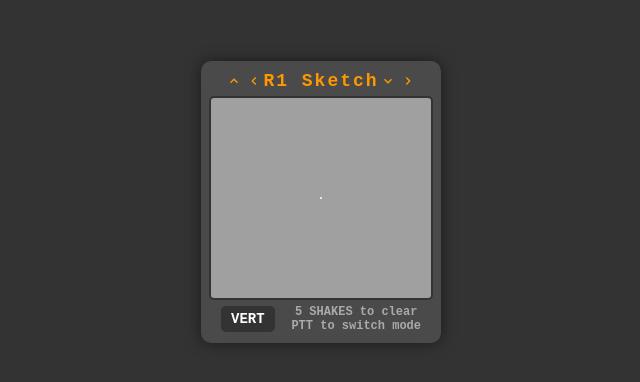
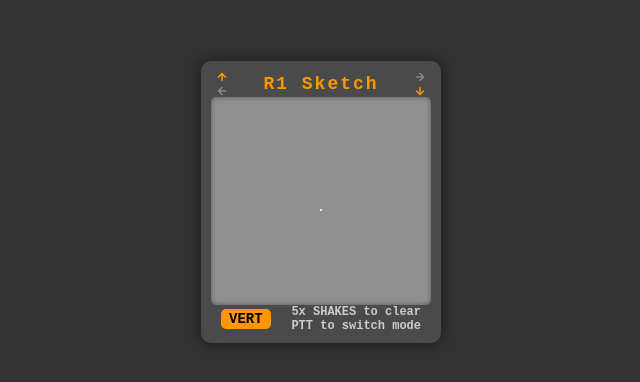
Before and after one commit to chaosmethod/R1-Sketch, a plain HTML site: page index.html in a window 1280 px wide. Shown: the part 198-580 px from the top of the page, without its empty margins (319-959 px from the left). Drawn offline with Linux system fonts and the light colour scheme.

Commit message:
Update index.html

```diff
--- a/index.html
+++ b/index.html
@@ -2,32 +2,29 @@
 <html lang="en">
 <head>
     <meta charset="UTF-8">
-    <meta name="viewport" content="width=device-width, initial-scale=1.0, user-scalable=no">
+    <meta name="viewport" content="width=device-width, initial-scale=1.0">
     <title>R1 Sketch</title>
     <style>
         :root {
             --background-color: #333333;
-            --canvas-background: #a0a0a0; /* Darkened from #c0c0c0 */
+            --canvas-background: #8f8f8f;
             --line-color: #222222;
-            --cursor-color: #ffffff; /* Changed to white */
+            --cursor-color: #ffffff;
             --text-color: #ffffff;
             --accent-color: #ff9800;
+            --inactive-arrow-color: #888; /* Color for inactive arrows */
         }
 
-        body, html {
-            margin: 0;
-            padding: 0;
-            width: 100%;
-            height: 100%;
-            overflow: hidden;
+        body {
+            font-family: 'Courier New', Courier, monospace;
             background-color: var(--background-color);
             color: var(--text-color);
-            font-family: 'Courier New', Courier, monospace;
-            -webkit-user-select: none;
-            user-select: none;
             display: flex;
             justify-content: center;
             align-items: center;
+            height: 100vh;
+            margin: 0;
+            overflow: hidden;
         }
 
         .game-container {
@@ -47,36 +44,42 @@
         .header {
             width: 100%;
             text-align: center;
-            font-size: 18px; /* Reduced from 20px */
-            font-weight: bold;
+            font-size: 18px;
             color: var(--accent-color);
             letter-spacing: 2px;
             display: flex;
             justify-content: space-between;
             align-items: center;
-            padding: 0 15px;
+            padding: 0 5px;
             box-sizing: border-box;
         }
 
-        .arrow-group {
+        .header .arrow-group {
             display: flex;
+            flex-direction: column; /* Stack arrows vertically */
             align-items: center;
-            gap: 4px;
+            gap: 2px; /* Adjust gap for vertical stacking */
         }
 
         .header svg {
-            width: 16px;
-            height: 16px;
-            fill: var(--accent-color);
+            width: 12px;
+            height: 12px;
+            fill: none;
+            stroke: var(--accent-color);
+            stroke-width: 3px; /* Makes the arrows bold */
+            stroke-linecap: round;
+            stroke-linejoin: round;
+            transition: stroke 0.2s ease;
         }
 
         .canvas-container {
             position: relative;
             width: 220px;
-            height: 200px;
-            border: 2px solid var(--background-color);
+            height: 225px; /* Increased height even more */
+            background-color: var(--canvas-background);
             border-radius: 5px;
-            background-color: var(--canvas-background);
+            box-shadow: inset 0 0 5px rgba(0,0,0,0.4);
+            overflow: hidden; /* Ensures cursor doesn't go outside */
         }
 
         #drawingCanvas {
@@ -89,164 +92,153 @@
             height: 2px;
             background-color: var(--cursor-color);
             border-radius: 50%;
-            pointer-events: none;
-            /* border removed */
-            /* Switched from transform to top/left for more reliable positioning */
+            transform: translate(-50%, -50%); /* Center the cursor on its coordinates */
+            pointer-events: none; /* Make sure it doesn't interfere with mouse events */
         }
 
         .footer {
             width: 100%;
             display: flex;
-            justify-content: space-between; /* Adjusted for better layout */
+            justify-content: space-between;
             align-items: center;
             font-size: 14px;
             font-weight: bold;
-            padding: 0 10px; /* Added padding */
+            padding: 0 10px;
             box-sizing: border-box;
         }
 
+        /* Removed mode-stack styles */
+
         .mode-indicator {
-            padding: 5px 10px;
+            padding: 2px 8px;
             border-radius: 5px;
-            background-color: var(--background-color);
-            transition: all 0.2s;
+            background-color: #333;
+            color: #ccc;
         }
 
-        .mode-indicator.horizontal {
+        .mode-indicator.active {
             background-color: var(--accent-color);
             color: #000;
         }
 
-        /* Removed coords-indicator styles */
-
         .instructions {
              font-size: 12px;
              text-align: center;
-             color: #aaa;
+             color: #ccc;
         }
 
+        .hidden {
+            display: none;
+        }
     </style>
 </head>
 <body>
 
     <div class="game-container">
         <div class="header">
-            <div class="arrow-group">
+             <div class="arrow-group">
                 <!-- Up Arrow -->
-                <svg viewBox="0 0 24 24"><path d="M12 8l-6 6 1.41 1.41L12 10.83l4.59 4.58L18 14z"/></svg>
+                <svg id="upArrow" viewBox="0 0 24 24"><path d="M12 19V5m-7 7l7-7 7 7"/></svg>
                 <!-- Left Arrow -->
-                <svg viewBox="0 0 24 24"><path d="M15.41 16.59L10.83 12l4.58-4.59L14 6l-6 6 6 6 1.41-1.41z"/></svg>
+                <svg id="leftArrow" viewBox="0 0 24 24"><path d="M5 12h14m-7-7l-7 7 7 7"/></svg>
             </div>
-            <span id="headerTitle">R1 Sketch</span>
-            <div class="arrow-group">
-                <!-- Down Arrow -->
-                <svg viewBox="0 0 24 24"><path d="M12 16l-6-6 1.41-1.41L12 13.17l4.59-4.58L18 10z"/></svg>
-                <!-- Right Arrow -->
-                <svg viewBox="0 0 24 24"><path d="M8.59 16.59L13.17 12 8.59 7.41 10 6l6 6-6 6-1.41-1.41z"/></svg>
+            <span id="headerTitle"><b>R1 Sketch</b></span>
+             <div class="arrow-group">
+                 <!-- Right Arrow (Now first in this group) -->
+                <svg id="rightArrow" viewBox="0 0 24 24"><path d="M19 12H5m7 7l7-7-7-7"/></svg>
+                 <!-- Down Arrow (Now second in this group) -->
+                <svg id="downArrow" viewBox="0 0 24 24"><path d="M12 5v14m7-7l-7 7-7-7"/></svg>
             </div>
         </div>
 
         <div class="canvas-container">
-            <canvas id="drawingCanvas" width="220" height="200"></canvas>
+            <canvas id="drawingCanvas" width="220" height="225"></canvas>
             <div id="cursor"></div>
         </div>
 
         <div class="footer">
-            <div id="modeIndicator" class="mode-indicator">VERT</div>
-            <div class="instructions">5 SHAKES to clear<br>PTT to switch mode</div>
+            <div> <!-- Wrapper to keep it on the left -->
+                <div id="vertIndicator" class="mode-indicator active">VERT</div>
+                <div id="horizIndicator" class="mode-indicator hidden">HORIZ</div>
+            </div>
+            <div class="instructions">5x SHAKES to clear<br>PTT to switch mode</div>
         </div>
     </div>
 
     <script>
-        // --- Mock Rabbit R1 SDK for Browser Testing ---
-        if (typeof window.creationSensors === 'undefined') {
-            console.log("SDK not found. Using mock for browser testing.");
-
-            window.creationSensors = {
+        // --- Mock Rabbit R1 SDK for browser testing ---
+        (function() {
+            if (window.creationSensors) return;
+            console.log("Mock R1 SDK loaded for browser testing.");
+            const mockSDK = {
                 accelerometer: {
-                    _shakeCallback: null,
-                    start: function(callback) { this._shakeCallback = callback; },
-                    stop: function() { this._shakeCallback = null; },
-                    _triggerShake: function() {
-                        if(this._shakeCallback) this._shakeCallback({x: 5, y: 5, z: 5});
+                    start: function(callback) { this.callback = callback; },
+                    stop: function() { this.callback = null; },
+                    _simulateShake: function() {
+                        if (this.callback) { this.callback({ x: 5, y: 1, z: 1 }); }
                     }
                 }
             };
-
+            window.creationSensors = mockSDK;
+            document.addEventListener('mousedown', (e) => {
+                 if(e.button === 0) { window.dispatchEvent(new Event('sideClick')); }
+                 if(e.button === 1) { for (let i = 0; i < 5; i++) { mockSDK.accelerometer._simulateShake(); } }
+            });
             document.addEventListener('keydown', (e) => {
-                if (e.key === 'ArrowUp') window.dispatchEvent(new Event('scrollUp'));
-                if (e.key === 'ArrowDown') window.dispatchEvent(new Event('scrollDown'));
-                if (e.key === 'p' || e.key === 'P') window.dispatchEvent(new Event('sideClick'));
-                if (e.key === 's' || e.key === 'S') window.creationSensors.accelerometer._triggerShake();
+                if (e.code === 'Space') { e.preventDefault(); window.dispatchEvent(new Event('sideClick')); }
+                if (e.key === 'ArrowUp') { e.preventDefault(); window.dispatchEvent(new Event('scrollUp')); }
+                else if (e.key === 'ArrowDown') { e.preventDefault(); window.dispatchEvent(new Event('scrollDown')); }
             });
-
             document.addEventListener('wheel', (e) => {
                 e.preventDefault();
-                if (e.deltaY < 0) window.dispatchEvent(new Event('scrollUp'));
-                else if (e.deltaY > 0) window.dispatchEvent(new Event('scrollDown'));
+                if (e.deltaY < 0) { window.dispatchEvent(new Event('scrollUp')); }
+                else { window.dispatchEvent(new Event('scrollDown')); }
             }, { passive: false });
-
-            document.addEventListener('mousedown', (e) => {
-                if (e.button === 0) { // Left Click for PTT
-                    window.dispatchEvent(new Event('sideClick'));
-                }
-                if (e.button === 1) { // Middle Mouse Click to clear
-                    e.preventDefault();
-                    clearCanvas();
-                }
-            });
-        }
-
+        })();
 
         // --- Game Logic ---
         const canvas = document.getElementById('drawingCanvas');
         const ctx = canvas.getContext('2d');
         const cursorElement = document.getElementById('cursor');
-        const modeIndicator = document.getElementById('modeIndicator');
-        const headerTitle = document.getElementById('headerTitle'); // Target the title span specifically
+        const vertIndicator = document.getElementById('vertIndicator');
+        const horizIndicator = document.getElementById('horizIndicator');
+        // Removed modeStack
+        const headerTitle = document.getElementById('headerTitle');
+        const upArrow = document.getElementById('upArrow');
+        const downArrow = document.getElementById('downArrow');
+        const leftArrow = document.getElementById('leftArrow');
+        const rightArrow = document.getElementById('rightArrow');
+
+        const rootStyles = getComputedStyle(document.documentElement);
+        const accentColor = rootStyles.getPropertyValue('--accent-color').trim();
+        const inactiveColor = rootStyles.getPropertyValue('--inactive-arrow-color').trim();
 
         let pos = { x: canvas.width / 2, y: canvas.height / 2 };
         let lastPos = { x: pos.x, y: pos.y };
         let isHorizontalMode = false;
-        const moveStep = 2;
+        const step = 2;
 
-        // Shake to clear variables
         let shakeCount = 0;
+        let lastShakeTime = 0;
         let shakeResetTimer = null;
-        let canShake = true;
 
-        function init() {
-            ctx.strokeStyle = 'var(--line-color)';
-            ctx.lineWidth = 3;
-            ctx.lineCap = 'round';
-            ctx.lineJoin = 'round';
-
-            updateCursor();
-
-            window.addEventListener('scrollUp', handleScrollUp);
-            window.addEventListener('scrollDown', handleScrollDown);
-            window.addEventListener('sideClick', toggleDrawMode);
-
-            if(window.creationSensors && window.creationSensors.accelerometer) {
-                window.creationSensors.accelerometer.start(handleShake);
-            }
+        function updateCursor() {
+            cursorElement.style.left = `${pos.x}px`;
+            cursorElement.style.top = `${pos.y}px`;
         }
 
         function handleShake(data) {
-            if ((data.x > 3 || data.y > 3) && canShake) {
-                canShake = false; // Debounce to register shake once
-                setTimeout(() => { canShake = true; }, 300); // Cooldown for next shake
-
+            const SHAKE_THRESHOLD = 3;
+            const now = Date.now();
+            if (Math.abs(data.x) > SHAKE_THRESHOLD && (now - lastShakeTime > 200)) {
+                lastShakeTime = now;
                 shakeCount++;
-
-                headerTitle.textContent = `SHAKE ${shakeCount}/5`;
-
+                headerTitle.innerHTML = `<b>SHAKE ${shakeCount}/5</b>`;
                 clearTimeout(shakeResetTimer);
                 shakeResetTimer = setTimeout(() => {
                     shakeCount = 0;
-                    headerTitle.innerHTML = 'R1 Sketch'; // Reset header text if combo fails
-                }, 1500); // 1.5s window to complete all shakes
-
+                    headerTitle.innerHTML = '<b>R1 Sketch</b>';
+                }, 1500);
                 if (shakeCount >= 5) {
                     clearTimeout(shakeResetTimer);
                     shakeCount = 0;
@@ -257,80 +249,81 @@
 
         function clearCanvas() {
             ctx.clearRect(0, 0, canvas.width, canvas.height);
-            // The cursor position (pos) is intentionally NOT reset.
-            // We just need to sync lastPos to the current pos to prevent a stray line on the next move.
             lastPos.x = pos.x;
             lastPos.y = pos.y;
             updateCursor();
+            headerTitle.innerHTML = '<b>CLEARED!</b>';
+            setTimeout(() => {
+                headerTitle.innerHTML = '<b>R1 Sketch</b>';
+            }, 800);
+        }
 
-            headerTitle.textContent = 'CLEARED!';
-            setTimeout(() => {
-                headerTitle.innerHTML = 'R1 Sketch';
-            }, 800);
+        function updateIndicators() {
+            const isHoriz = isHorizontalMode;
+            // Toggle hidden class to show only one indicator
+            vertIndicator.classList.toggle('hidden', isHoriz);
+            horizIndicator.classList.toggle('hidden', !isHoriz);
+
+            // Set active class for styling
+            vertIndicator.classList.toggle('active', !isHoriz);
+            horizIndicator.classList.toggle('active', isHoriz);
+
+            upArrow.style.stroke = isHoriz ? inactiveColor : accentColor;
+            downArrow.style.stroke = isHoriz ? inactiveColor : accentColor;
+            leftArrow.style.stroke = isHoriz ? accentColor : inactiveColor;
+            rightArrow.style.stroke = isHoriz ? accentColor : inactiveColor;
         }
 
         function toggleDrawMode() {
             isHorizontalMode = !isHorizontalMode;
-            updateModeIndicator();
+            updateIndicators();
         }
 
-        function updateModeIndicator() {
-            const modeText = isHorizontalMode ? 'HORIZ' : 'VERT';
-            modeIndicator.textContent = modeText;
-
-            if (isHorizontalMode) {
-                modeIndicator.classList.add('horizontal');
-            } else {
-                modeIndicator.classList.remove('horizontal');
-            }
+        function draw() {
+            pos.x = Math.max(0, Math.min(canvas.width, pos.x));
+            pos.y = Math.max(0, Math.min(canvas.height, pos.y));
+            ctx.beginPath();
+            ctx.moveTo(lastPos.x, lastPos.y);
+            ctx.lineTo(pos.x, pos.y);
+            ctx.stroke();
+            updateCursor();
         }
 
         function handleScrollUp() {
             lastPos.x = pos.x;
             lastPos.y = pos.y;
             if (isHorizontalMode) {
-                pos.x -= moveStep; // Scroll Up now moves LEFT
+                pos.x -= step; // UP = LEFT
             } else {
-                pos.y -= moveStep;
+                pos.y -= step; // UP = UP
             }
-            updatePosition();
+            draw();
         }
 
         function handleScrollDown() {
             lastPos.x = pos.x;
             lastPos.y = pos.y;
             if (isHorizontalMode) {
-                pos.x += moveStep; // Scroll Down now moves RIGHT
+                pos.x += step; // DOWN = RIGHT
             } else {
-                pos.y += moveStep;
+                pos.y += step; // DOWN = DOWN
             }
-            updatePosition();
+            draw();
         }
 
-        function updatePosition() {
-            pos.x = Math.max(0, Math.min(canvas.width, pos.x));
-            pos.y = Math.max(0, Math.min(canvas.height, pos.y));
-
-            drawLine();
+        function initialize() {
+            ctx.strokeStyle = rootStyles.getPropertyValue('--line-color').trim();
+            ctx.lineWidth = 2;
+            ctx.lineCap = 'round';
             updateCursor();
+            updateIndicators();
+            window.addEventListener('scrollUp', handleScrollUp);
+            window.addEventListener('scrollDown', handleScrollDown);
+            window.addEventListener('sideClick', toggleDrawMode);
+            window.creationSensors.accelerometer.start(handleShake);
         }
 
-        function drawLine() {
-            ctx.beginPath();
-            ctx.moveTo(lastPos.x, lastPos.y);
-            ctx.lineTo(pos.x, pos.y);
-            ctx.stroke();
-        }
-
-        function updateCursor() {
-            // FIX: Using top/left instead of transform for more reliable positioning.
-            // The offset (-1px) centers the new 2px cursor.
-            cursorElement.style.top = `${pos.y - 1}px`;
-            cursorElement.style.left = `${pos.x - 1}px`;
-            // coordsIndicator.textContent removed
-        }
-
-        init();
+        initialize();
 
     </script>
 </body>
```
